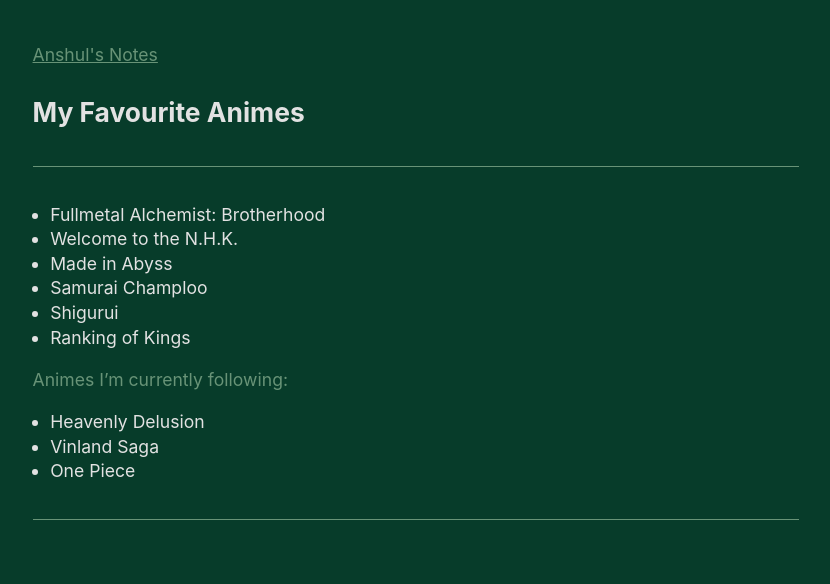
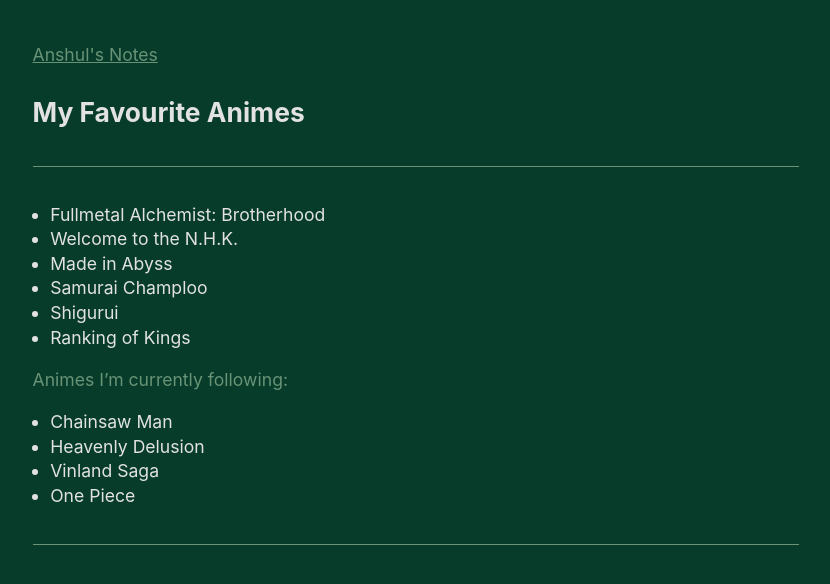
Before and after one commit to anshulxyz/anshulxyz.github.io, a Jekyll site: the page built from _notes/animes.md, in a window 1280 px wide. Shown: the top 584 px of the page, without its empty margins (116-946 px from the left). Built offline with Jekyll 4.4.1, drawn with Linux system fonts in a browser that asks for light colours.

Commit message:
Add Chainsaw Man to animes list

```diff
--- a/_notes/animes.md
+++ b/_notes/animes.md
@@ -18,6 +18,7 @@ redirect_from:
 
 Animes I'm currently following:
 {:.muted}
+- Chainsaw Man
 - Heavenly Delusion
 - Vinland Saga
 - One Piece
```
